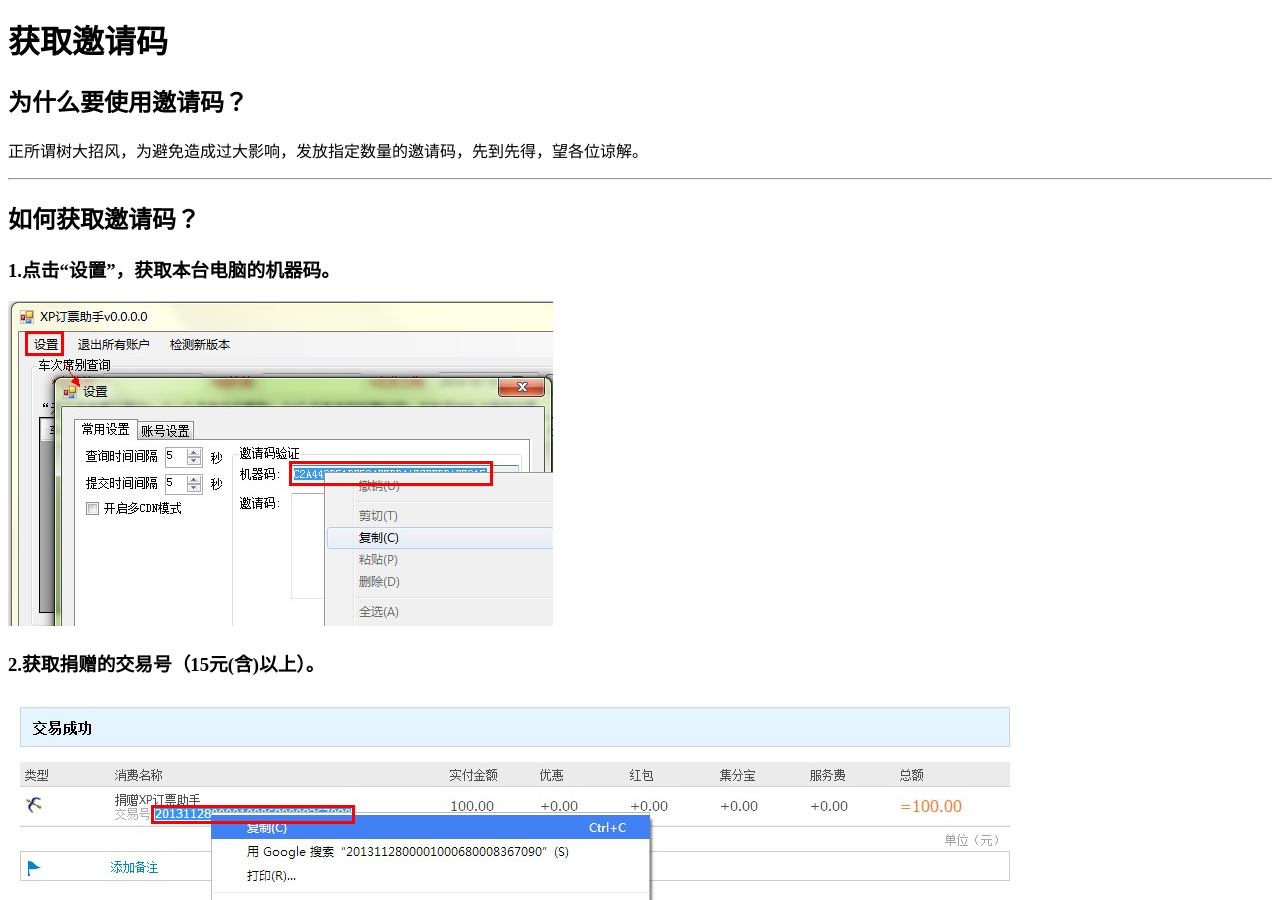
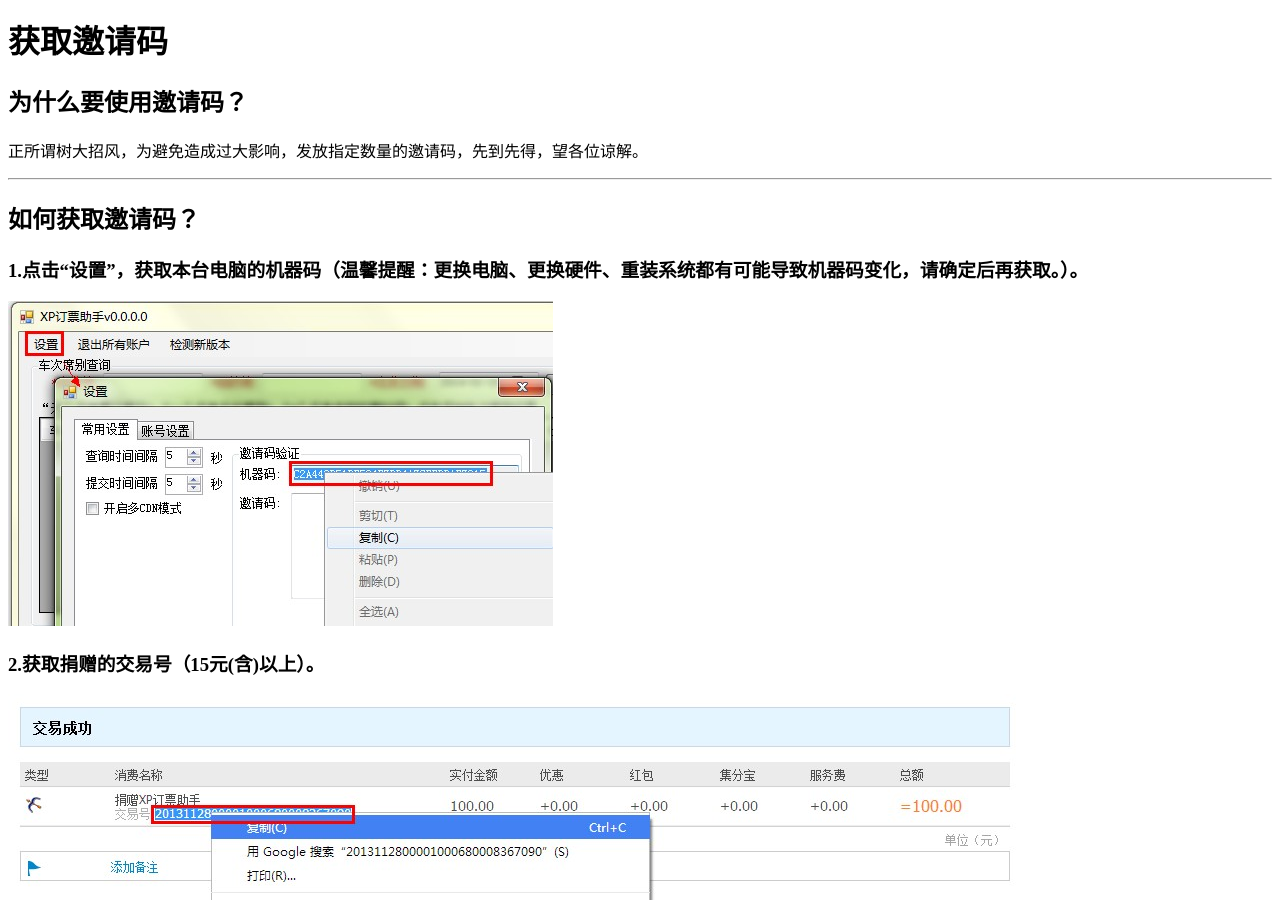
Before and after one commit to xphelper/xphelper.github.com, a Jekyll site: the page built from invite.md, in a window 1280 px wide and 900 px high, scrolled down 464 px. Built offline with Jekyll 4.4.1, drawn with Linux system fonts in a browser that asks for light colours; nearby versions of some CDN libraries; library files that are not in the unit come from our copies; Markdown is read by kramdown in place of the engine named in the settings; comment, search, counter and statistics services are not loaded.

Commit message:
机器码提醒

```diff
--- a/invite.md
+++ b/invite.md
@@ -15,7 +15,7 @@ weight: 6
 
 ##如何获取邀请码？
 
-###1.点击“设置”，获取本台电脑的机器码。
+###1.点击“设置”，获取本台电脑的机器码（温馨提醒：更换电脑、更换硬件、重装系统都有可能导致机器码变化，请确定后再获取。）。
 <img src="image/in_1.jpg" />
 
 ###2.获取捐赠的交易号（15元(含)以上）。
```
